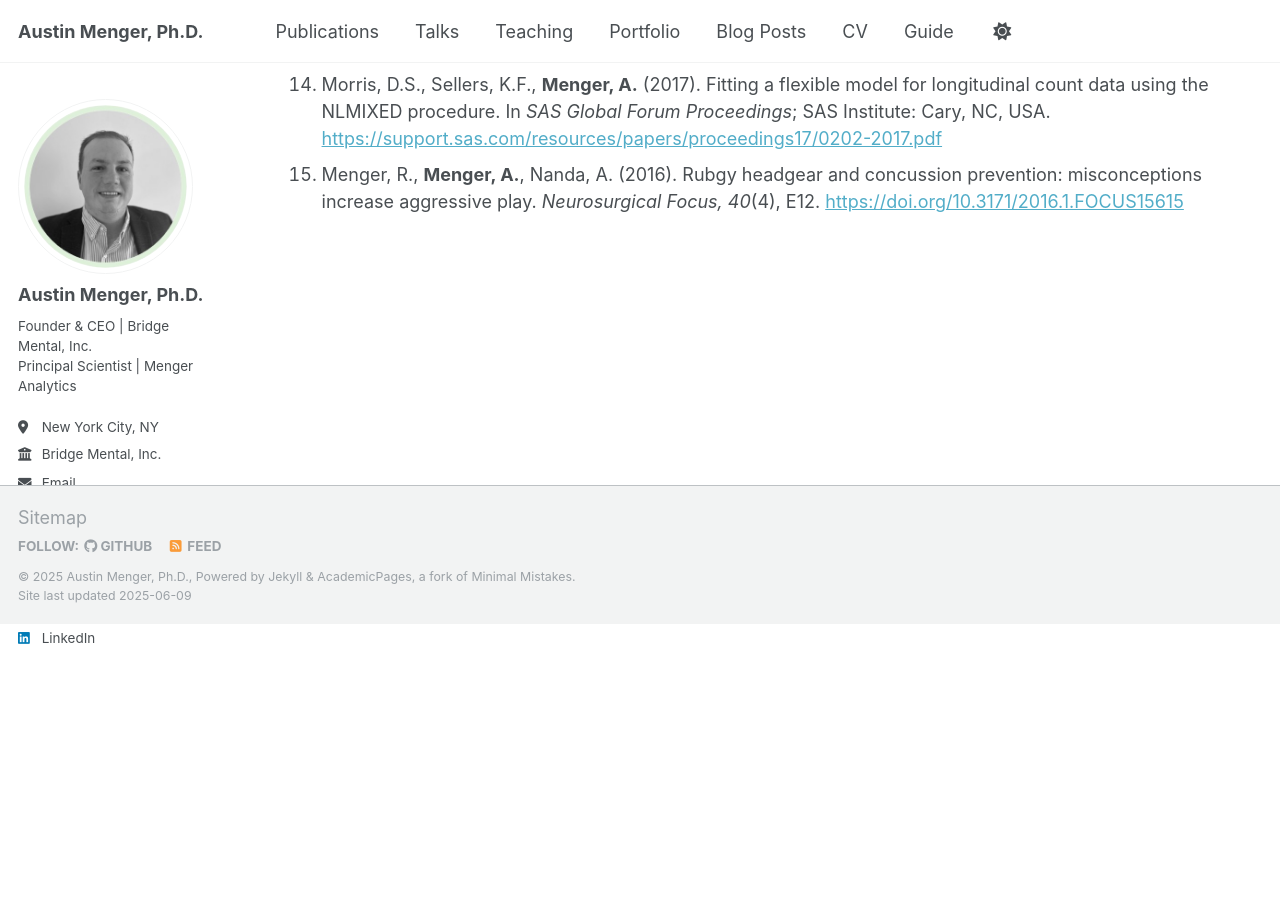
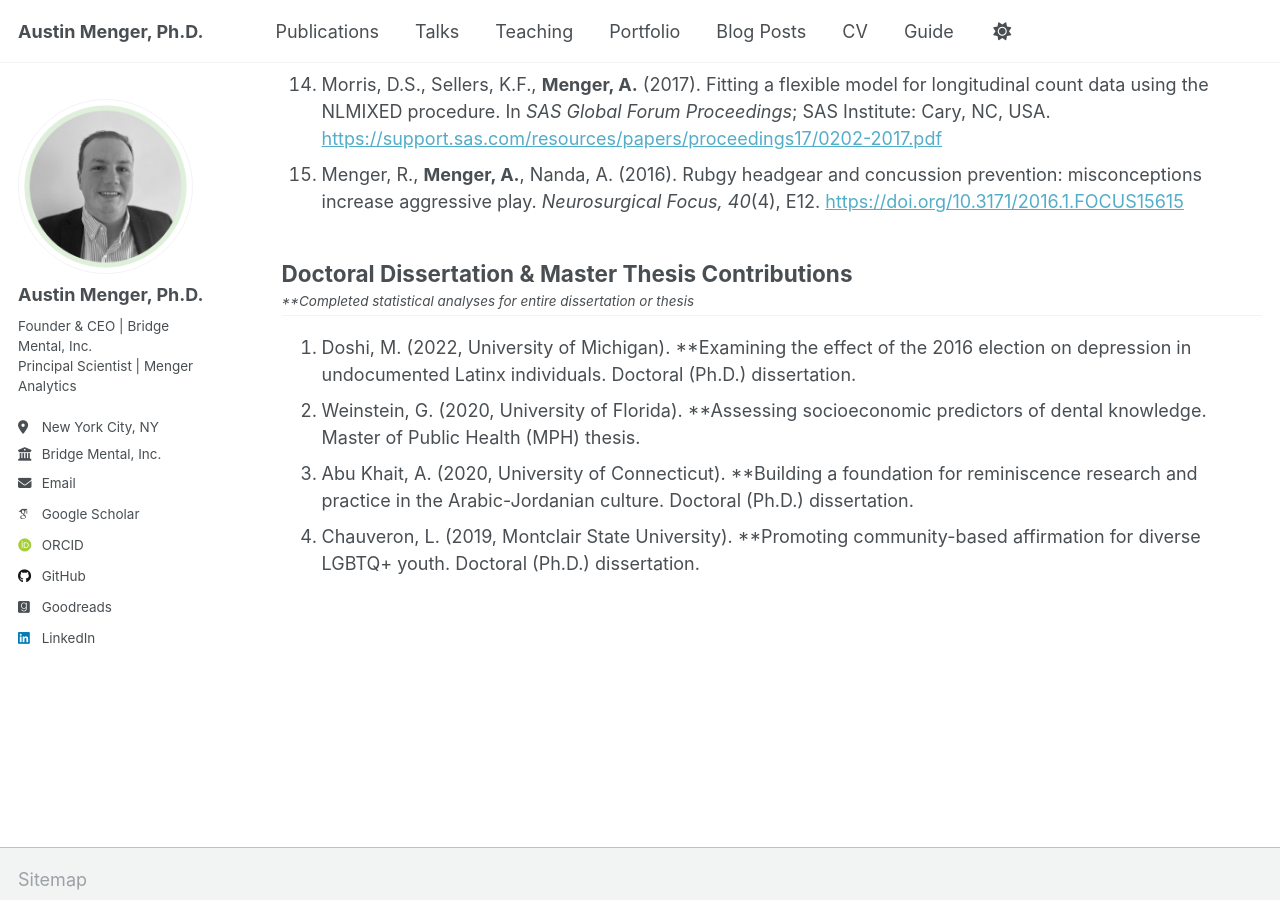
Before and after one commit to austinmenger/austinmenger.github.io, a Jekyll site: the page built from _pages/publications.html, in a window 1280 px wide and 900 px high, scrolled down 1549 px. Built offline with Jekyll 4.4.1, drawn with Linux system fonts in a browser that asks for light colours; some web fonts are replaced; before the commit the page ends 2172 px from its top, so only the background shows below that.

Commit message:
Update publications.html

```diff
--- a/_pages/publications.html
+++ b/_pages/publications.html
@@ -35,6 +35,18 @@ author_profile: true
   <li>Menger, R., Shaw, T., Bunch, J., Barry, J., Marciano, G., <strong> Menger, A.</strong>, Martino, A., Lenke, L., & Vitale, M.G. (2020). Health care lobbying, political action committees, and spine surgery.<em> Spine, 45</em>(24), 1736-1742. <a href="https://doi.org/10.1097/BRS.0000000000003693">https://doi.org/10.1097/BRS.0000000000003693</a></li>
   <li>Morris, D.S., Sellers, K.F., <strong> Menger, A.</strong> (2017). Fitting a flexible model for longitudinal count data using the NLMIXED procedure. In<em> SAS Global Forum Proceedings</em>; SAS Institute: Cary, NC, USA. <a href="https://support.sas.com/resources/papers/proceedings17/0202-2017.pdf">https://support.sas.com/resources/papers/proceedings17/0202-2017.pdf</a></li>
   <li>Menger, R., <strong> Menger, A.</strong>, Nanda, A. (2016). Rubgy headgear and concussion prevention: misconceptions increase aggressive play.<em> Neurosurgical Focus, 40</em>(4), E12. <a href="https://doi.org/10.3171/2016.1.FOCUS15615">https://doi.org/10.3171/2016.1.FOCUS15615</a></li>
+</ol>
+
+
+<h2 style="margin-bottom: 0.2em;">Doctoral Dissertation & Master Thesis Contributions</h2>
+<small style="display: block; margin-top: 0; margin-bottom: 0.2em;"><em>**Completed statistical analyses for entire dissertation or thesis</em></small>
+<hr style="margin-top: 0.2em;" />
+
+<ol>
+  <li>Doshi, M. (2022, University of Michigan). **Examining the effect of the 2016 election on depression in undocumented Latinx individuals. Doctoral (Ph.D.) dissertation. </li>
+  <li>Weinstein, G. (2020, University of Florida). **Assessing socioeconomic predictors of dental knowledge. Master of Public Health (MPH) thesis. </li>
+  <li>Abu Khait, A. (2020, University of Connecticut). **Building a foundation for reminiscence research and practice in the Arabic-Jordanian culture. Doctoral (Ph.D.) dissertation. </li>
+  <li>Chauveron, L. (2019, Montclair State University). **Promoting community-based affirmation for diverse LGBTQ+ youth. Doctoral (Ph.D.) dissertation. </li>
 </ol>
 
 <!-- New style rendering if publication categories are defined
```
